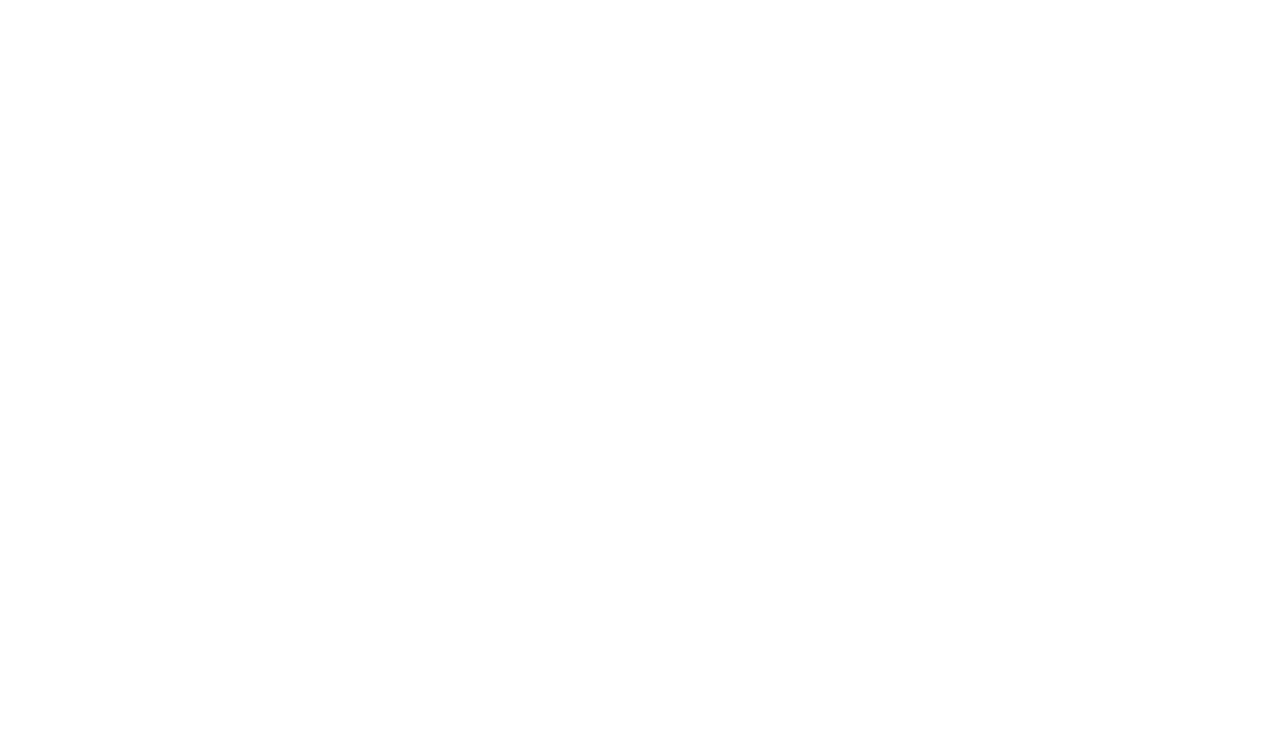
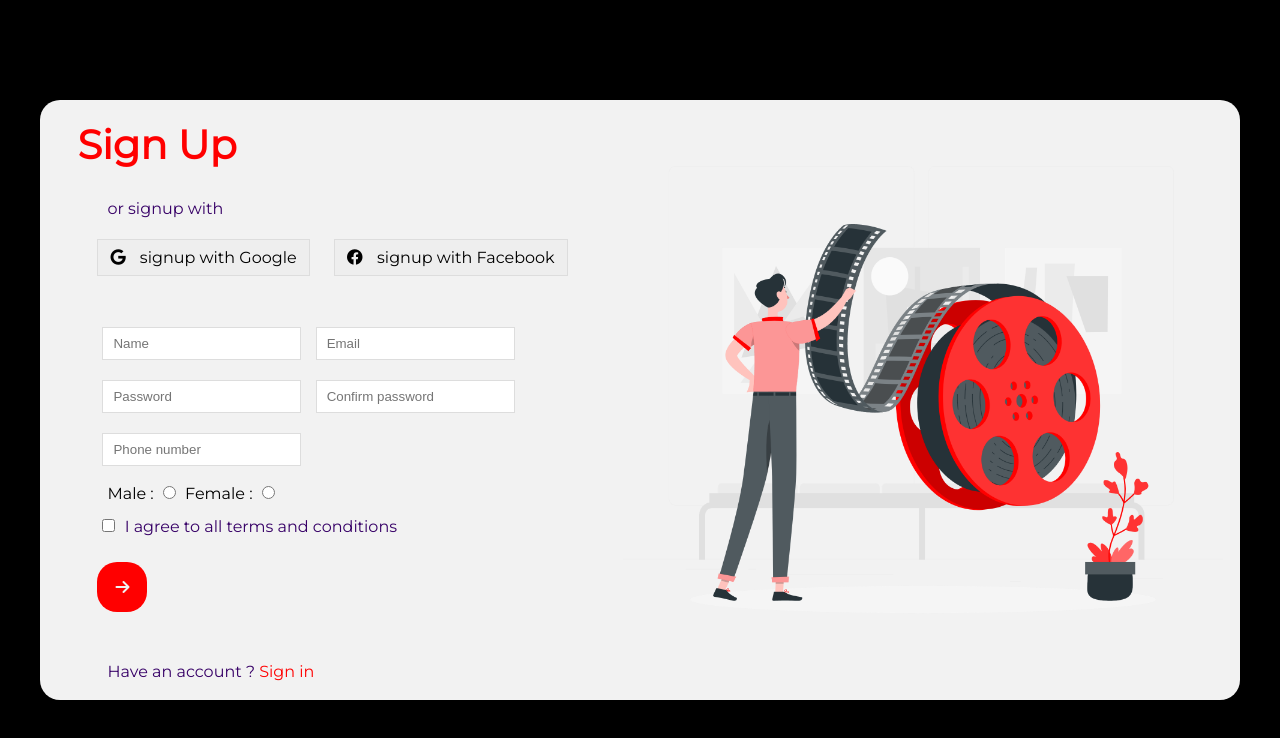
Before and after one commit to i-punithgowda/MovieDB, a plain HTML site: page pages/sign-up.html in a window 1280 px wide. Drawn offline with Linux system fonts and the light colour scheme.

Commit message:
Added signup and login pages

```diff
--- a/css/auth.css
+++ b/css/auth.css
@@ -0,0 +1,89 @@
+@import url('https://fonts.googleapis.com/css2?family=Montserrat&display=swap');
+
+*{
+    padding:0;
+    margin:0;
+    box-sizing:border-box;
+}
+
+body{
+background-color: #000;
+display:flex;
+justify-content: center;
+align-items: center;
+font-family: 'Montserrat', sans-serif;
+}
+
+.container{
+    width:1200px;
+    height:600px;
+    background-color: #f2f2f2;
+    border-radius:20px;
+    display:flex;
+    justify-content: space-around;
+}
+
+.container .signup-section{
+    padding:20px;
+}
+
+.container .signup-section h1{
+    color:#ff0000;
+    font-size: 2.5rem;
+}
+
+
+.container .signup-section p{
+    color:#370067;
+    margin: 30px;
+}
+
+.container .signup-section .btn{
+    margin-left:20px;
+    background-color: #eee;
+    border:1px solid #ddd;
+    padding:8px 12px;
+}
+
+
+.container .signup-section .btn i{
+    margin-right:10px;
+}
+
+.container .cover-pic img{
+width:600px;
+height:600px;
+}
+
+.container .signup-section .form-items {
+    margin:50px 20px;
+}
+
+.container .signup-section .form-items input{
+    display: inline;
+    border:1px solid #ddd;
+    outline:none;
+    padding:8px 10px;
+    margin:10px 5px;
+}
+
+.container .signup-section .form-items span{
+ margin:0 10px;
+}
+
+.container .signup-section .form-items p{
+    display: inline;
+    margin:0;
+}
+
+.container .signup-section .form-items .btn-submit{
+   background-color: #ff0000;
+   height:50px;
+   width:50px;
+   border-radius: 20px;
+   margin-top:20px;
+   display: flex;
+   justify-content: center;
+   align-items: center;
+   color:#f1f1f1;
+}
--- a/css/landing_page.css
+++ b/css/landing_page.css
@@ -11,7 +11,7 @@ body{
 display: flex;
 justify-content: center;
 align-items: center;
-
+font-family: 'Montserrat', sans-serif;
 }
 
 #container{
--- a/css/movie.css
+++ b/css/movie.css
@@ -1,3 +1,5 @@
+@import url('https://fonts.googleapis.com/css2?family=Montserrat&display=swap');
+
 *{
     padding:0;
     margin:0;
@@ -9,6 +11,7 @@ body{
     display:flex;
     justify-content: center;
     align-items:center;
+    font-family: 'Montserrat', sans-serif;
 }
 
 .container{
--- a/pages/sign-up.html
+++ b/pages/sign-up.html
@@ -5,10 +5,42 @@
     <meta name="viewport" content="width=device-width, initial-scale=1.0">
     <title>Signup | MovieDB 🎥 </title>
     <link rel="stylesheet" href="../css/auth.css">
+    <link rel="stylesheet" href="https://cdnjs.cloudflare.com/ajax/libs/font-awesome/6.1.0/css/all.min.css" integrity="sha512-10/jx2EXwxxWqCLX/hHth/vu2KY3jCF70dCQB8TSgNjbCVAC/8vai53GfMDrO2Emgwccf2pJqxct9ehpzG+MTw==" crossorigin="anonymous" referrerpolicy="no-referrer" />
+
 </head>
 <body>
     <div class="container">
+       <div class="signup-section">
+           <h1 >Sign Up</h1>
+           <p>or signup with </p>
+           <span class="btn"><i class="fa-brands fa-google" ></i> signup with Google</span>
+           <span class="btn"><i class="fa-brands fa-facebook"></i> signup with Facebook</span>
+<br>
+            <div class="form-items">
+                <form>
+                    <input type="text" name="u-name" id="u-name" placeholder="Name">
+                    <input type="text" name="email" id="email" placeholder="Email"> <br/>
+                    <input type="password" name="passwd" id="passwd" placeholder="Password">
+                    <input type="text" name="passwd" id="passwd" placeholder="Confirm password"> <br />
+                    <input type="text" name="passwd" id="passwd" placeholder="Phone number"> <br />
+                  <span>
+                    Male : <input type="radio" name="male" id="male" >
+                    Female : <input type="radio" name="female" id="female"><br />
+                  </span>
+                   <input type="checkbox" name="t&c">
+                   <p>I agree to all terms and conditions</p>
+                   <div class="btn-submit">
+                    <i class="fa-solid fa-arrow-right"></i>
+                   </div>
+                </form>
+            </div>
+            <p >Have an account ? <span ><a href="login.html" style="color:#ff0000;text-decoration:none;"> Sign in</a></span></p>
 
+
+       </div>
+       <div class="cover-pic">
+           <img src="../img/signup.png" alt="">
+       </div>
     </div>
 </body>
 </html>
```
Also changed, not shown: pages/login.html (+26 -0 lines), img/login.png (added), img/signup.png (added).
